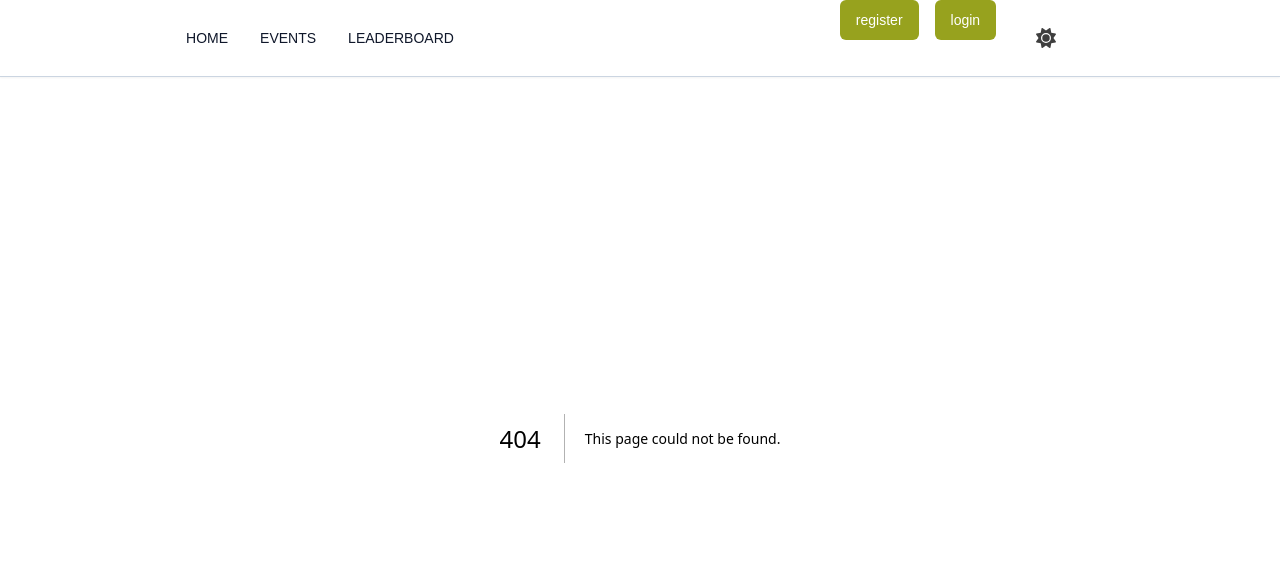
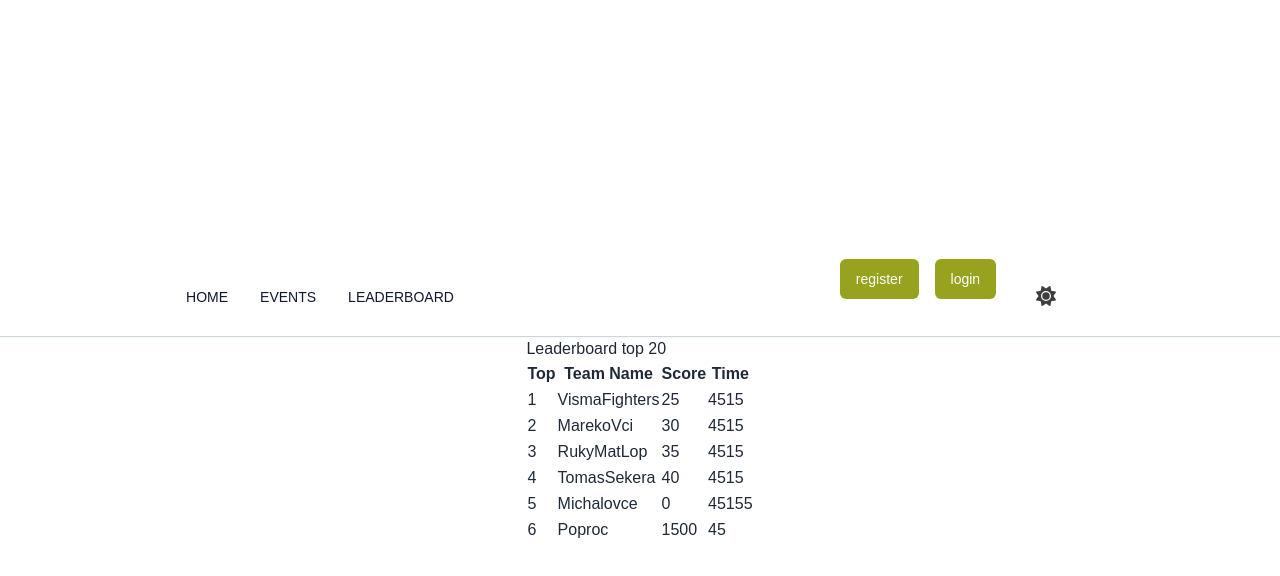
Before and after one commit to anton-cornak/codefights-web, a Next.js app in the folder front-end/: page /leaderboard in a window 1280 px wide. Before the commit this address had no page. Shown: the top 576 px of the page. Built offline with nearby package versions, Linux system fonts and the light colour scheme; a web font is replaced by a local one; what prettier-plugin-tailwindcss would draw is missing.

Commit message:
mostly style changes

```diff
--- /dev/null
+++ b/front-end/components/LeaderboardComponent.tsx
@@ -0,0 +1,42 @@
+import React from 'react';
+
+type TeamData = {
+  tname: string;
+  points: number;
+  time: number;
+  ename: string;
+};
+
+type LeaderboardProps = {
+  data: TeamData[];
+};
+
+const LeaderboardComponent: React.FC<LeaderboardProps> = ({ data }) => {
+  return (
+    <div>
+      <h1>Leaderboard top 20</h1>
+      <table>
+        <thead>
+          <tr>
+            <th>Top</th>
+            <th>Team Name</th>
+            <th>Score</th>
+            <th>Time</th>
+          </tr>
+        </thead>
+        <tbody>
+          {data.map((team, index) => (
+            <tr key={index}>
+              <td>{index + 1}</td>
+              <td>{team.tname}</td>
+              <td>{team.points}</td>
+              <td>{team.time}</td>
+            </tr>
+          ))}
+        </tbody>
+      </table>
+    </div>
+  );
+};
+
+export default LeaderboardComponent;
--- a/front-end/pages/eventsNEW.tsx
+++ b/front-end/pages/eventsNEW.tsx
@@ -38,12 +38,11 @@ const EventsPage: React.FC = () => {
 
     return (
     <div className="bg-white dark:bg-black">
-   <h1 className="text-5xl mt-120">Upcoming Events</h1>
-            <hr className="border-t-2 border-black w-2/3" />
-
-            {isLoading ? (<div className="text-center mt-8 text-lg">Loading events...</div>)
+               {isLoading ? (<div className="text-center mt-8 text-lg">Loading events...</div>)
                 : (
                     <div className="flex flex-wrap justify-center mt-8">
+                        <h1 className="text-5xl mt-120">Upcoming Events</h1>
+                          <hr className="border-t-2 border-black w-2/3" />
                         {events.map((event) => (
                             <div key={event.eventId} className="w-1/2 lg:w-1/2 p-4">
                                 <h3 className='text-3xl'>{event.name}</h3>
--- /dev/null
+++ b/front-end/pages/leaderboard.tsx
@@ -0,0 +1,57 @@
+import React from 'react';
+import Leaderboard from '../components/LeaderboardComponent';
+
+const fakeData = [
+  {
+    tname: 'VismaFighters',
+    points: 25,
+    time: 4515,
+    ename: 'Olympiáda Marek',
+  },
+  {
+    tname: 'MarekoVci',
+    points: 30,
+    time: 4515,
+    ename: 'Olympiáda Marek',
+  },
+  {
+    tname: 'RukyMatLop',
+    points: 35,
+    time: 4515,
+    ename: 'Olympiáda Marek',
+  },
+  {
+    tname: 'TomasSekera',
+    points: 40,
+    time: 4515,
+    ename: 'Olympiáda Marek',
+  },
+  {
+    tname: 'Michalovce',
+    points: 0,
+    time: 45155,
+    ename: 'Olympiáda Marek',
+  },
+  {
+    tname: 'Poproc',
+    points: 1500,
+    time: 45,
+    ename: 'Olympiáda Marek',
+  },
+];
+
+const LeaderboardPage: React.FC = () => {
+  return <Leaderboard data={fakeData} />;
+};
+
+export async function getStaticProps() {
+  // You can perform any necessary data fetching or computations here
+
+  return {
+    props: {
+      fakeData, // Pass the fake data as a prop
+    },
+  };
+}
+
+export default LeaderboardPage;
--- a/front-end/pages/login.tsx
+++ b/front-end/pages/login.tsx
@@ -86,7 +86,6 @@ const LoginForm = () => {
           >
             {loading ? "Logging in..." : "Login"}
           </button>
-          <LogoutButton />
         </form>
       </div>
       <div className="md:shrink-0 mr-16 mt-0 ml-16">
```
